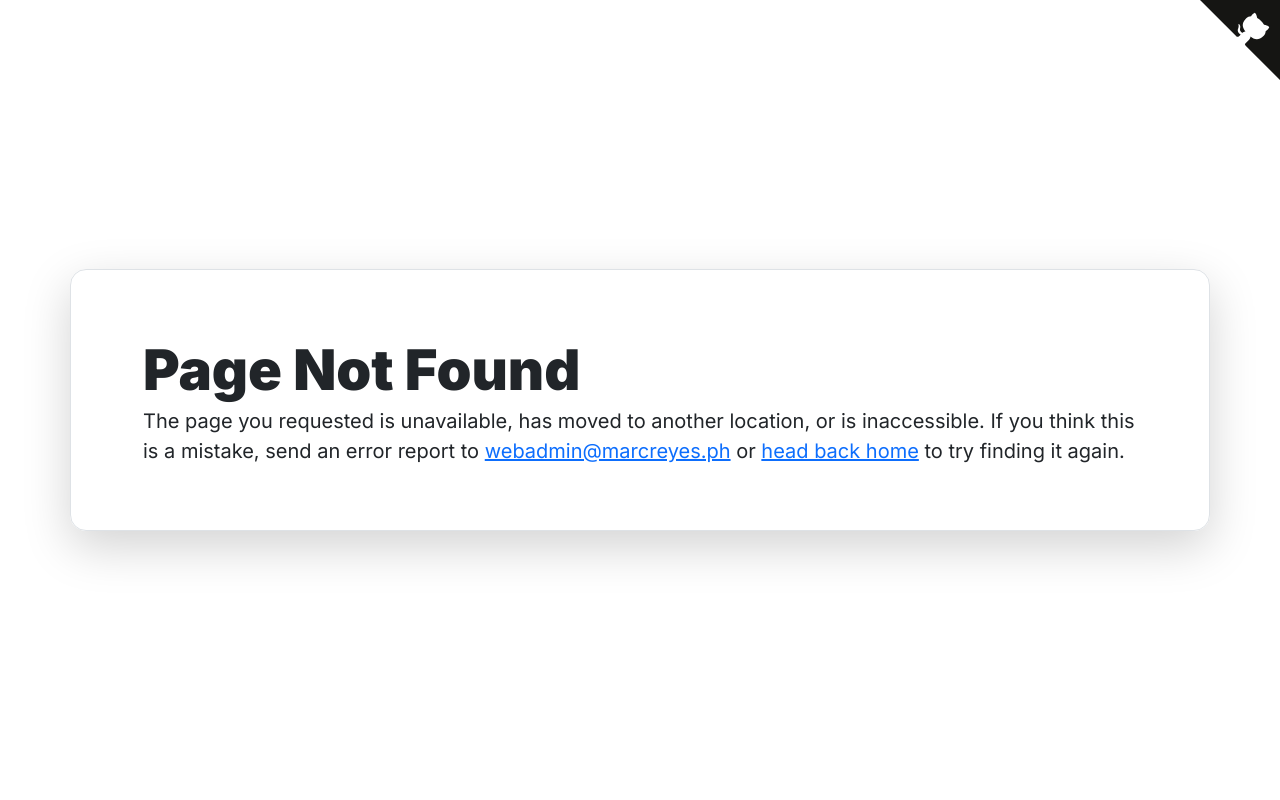
After one commit to mabreyes/ml-fill-in-the-blanks, a Django app: template generator/templates/base/404.html in a window 1280 px wide. The commit adds this page. Run offline with Django 3.2, Linux system fonts and the light colour scheme; the template is opened without the code that fills it, so the values that code supplies are empty; parts of the project's set-up code (start-up, migrations or seed data) failed here and were passed over; some libraries are stand-ins or nearby versions.

Commit message:
Fix 500 error when accessing handler404 view

```diff
--- a/bert/urls.py
+++ b/bert/urls.py
@@ -19,7 +19,8 @@ from django.contrib import admin
 from django.urls import path
 from generator import views
 
-handler404 = 'generator.views.error_404'
+handler404 = 'generator.views.handler404'
+handler500 = 'generator.views.handler500'
 
 urlpatterns = [
     path('admin/', admin.site.urls),
--- /dev/null
+++ b/generator/templates/base/404.html
@@ -0,0 +1,33 @@
+{% load static %}
+<!DOCTYPE html>
+<html lang="en">
+
+<head>
+    <title>Page Not Found &mdash; XYZ</title>
+    <meta http-equiv="Content-Type" content="text/html; charset=utf-8" />
+    <link rel="shortcut icon" href="https://marcreyes.ph/images/ico/favicon.ico">
+    <meta name="viewport" content="width=device-width, initial-scale=1.0, maximum-scale=1.0, user-scalable=0">
+    <meta property="og:image" content="https://marcreyes.xyz/assets/images/og-image.png">
+    <link href="https://cdn.jsdelivr.net/npm/bootstrap@5.0.0-beta3/dist/css/bootstrap.min.css" rel="stylesheet" integrity="sha384-eOJMYsd53ii+scO/bJGFsiCZc+5NDVN2yr8+0RDqr0Ql0h+rP48ckxlpbzKgwra6" crossorigin="anonymous">
+    <link rel="preconnect" href="https://fonts.gstatic.com">
+    <link href="https://fonts.googleapis.com/css2?family=Inter:wght@400;900&display=swap" rel="stylesheet">
+    <link rel="stylesheet" href="{% static 'generator/stylesheet.css' %}">
+
+</head>
+
+<body oncontextmenu="return false" onselectstart="return false">
+    {% load crispy_forms_tags %}
+    <a href="https://github.com/mabreyes/ml-fill-in-the-blanks" class="github-corner" aria-label="View source on GitHub"><svg width="80" height="80" viewBox="0 0 250 250" style="fill:#151513; color:#fff; position: absolute; top: 0; border: 0; right: 0;" aria-hidden="true"><path d="M0,0 L115,115 L130,115 L142,142 L250,250 L250,0 Z"></path><path d="M128.3,109.0 C113.8,99.7 119.0,89.6 119.0,89.6 C122.0,82.7 120.5,78.6 120.5,78.6 C119.2,72.0 123.4,76.3 123.4,76.3 C127.3,80.9 125.5,87.3 125.5,87.3 C122.9,97.6 130.6,101.9 134.4,103.2" fill="currentColor" style="transform-origin: 130px 106px;" class="octo-arm"></path><path d="M115.0,115.0 C114.9,115.1 118.7,116.5 119.8,115.4 L133.7,101.6 C136.9,99.2 139.9,98.4 142.2,98.6 C133.8,88.0 127.5,74.4 143.8,58.0 C148.5,53.4 154.0,51.2 159.7,51.0 C160.3,49.4 163.2,43.6 171.4,40.1 C171.4,40.1 176.1,42.5 178.8,56.2 C183.1,58.6 187.2,61.8 190.9,65.4 C194.5,69.0 197.7,73.2 200.1,77.6 C213.8,80.2 216.3,84.9 216.3,84.9 C212.7,93.1 206.9,96.0 205.4,96.6 C205.1,102.4 203.0,107.8 198.3,112.5 C181.9,128.9 168.3,122.5 157.7,114.1 C157.9,116.9 156.7,120.9 152.7,124.9 L141.0,136.5 C139.8,137.7 141.6,141.9 141.8,141.8 Z" fill="currentColor" class="octo-body"></path></svg></a>
+    <div class="container">
+        <div class="row p-4 pb-0 rounded-3 border shadow-lg plus">
+            <div class="col-lg-12 p-3 p-lg-5 pt-lg-5">
+                <h1 class="display-4 fw-bold lh-1">Page Not Found</h1>
+                <p class="lead">The page you requested is unavailable, has moved to another location, or is inaccessible. If you think this is a mistake, send an error report to <a class="link-1" href="mailto:webadmin@marcreyes.ph?subject=Site Error Report (ml-fill-in-the-blanks.marcreyes.xyz)">webadmin@marcreyes.ph</a>                    or <a class="link-1" href="https://ml-fill-in-the-blanks.marcreyes.xyz/">head back home</a> to try finding it again.</p>
+            </div>
+
+        </div>
+    </div>
+
+</body>
+
+</html>
```
Also changed, not shown: generator/templates/base/500.html (renamed from generator/templates/404.html, +6 -3 lines), generator/views.py (+6 -4 lines), generator/templates/generator/generator.html (renamed from generator/templates/generator.html).
